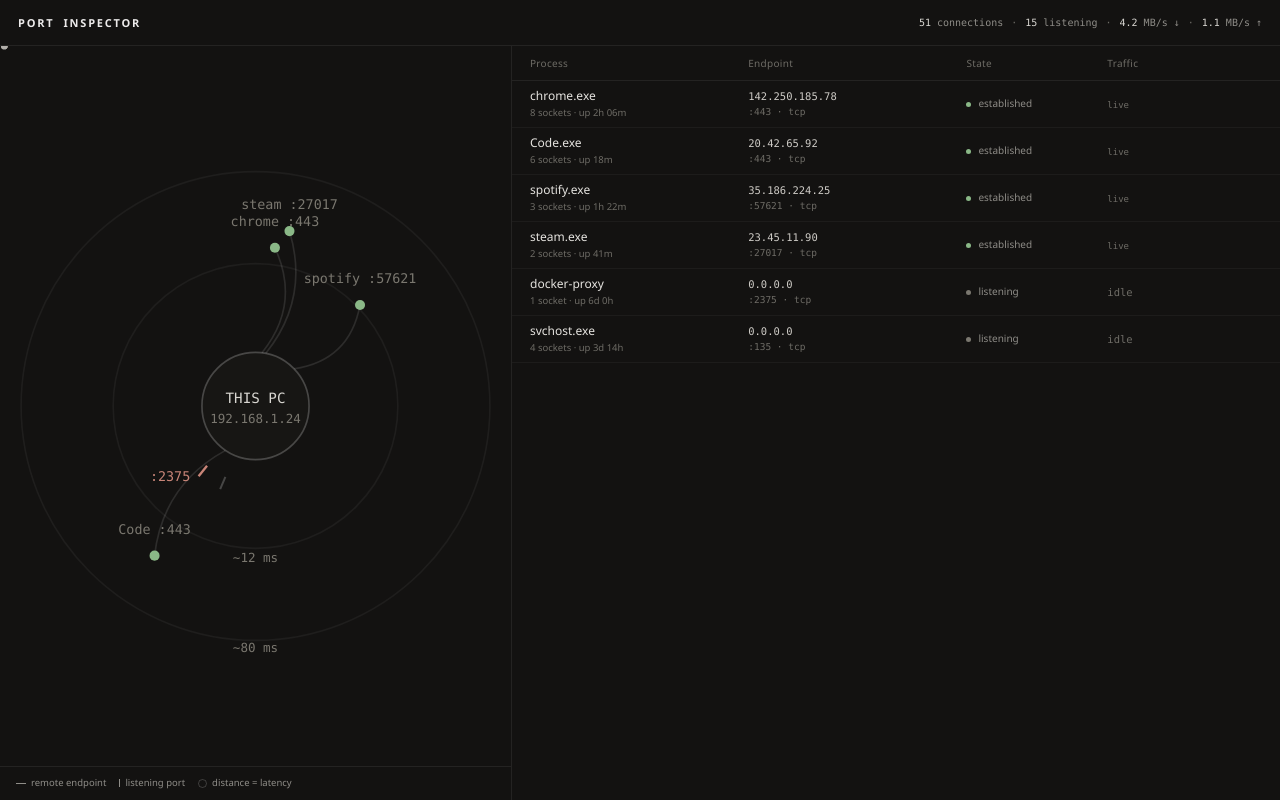
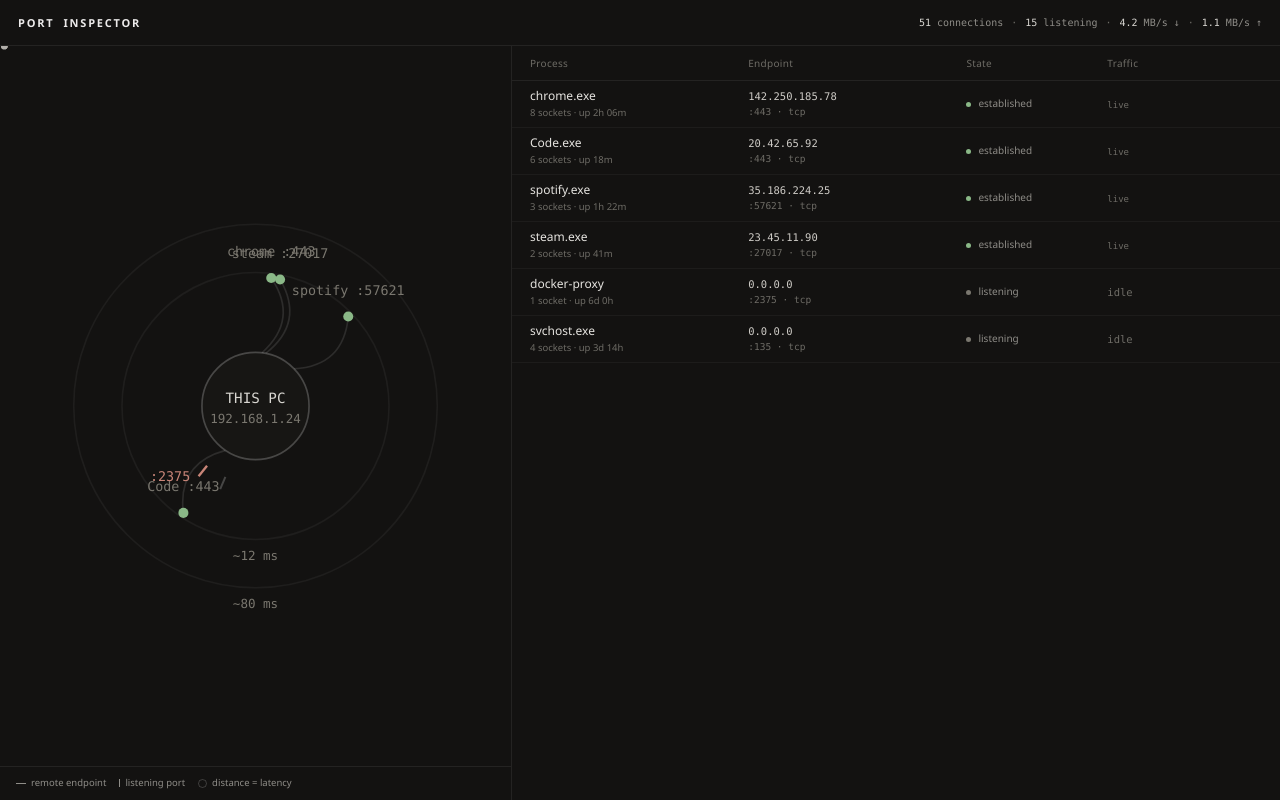
Before and after one commit to Pratham2994/Port-Inspector, a React (Vite) app: page / in a window 1280 px wide. Built offline with nearby package versions, Linux system fonts and the light colour scheme.

Commit message:
latency map with real endpoints

```diff
--- a/src/App.tsx
+++ b/src/App.tsx
@@ -27,7 +27,7 @@
       <div className="app">
         <TopBar totals={snap.totals} />
         <div className="main">
-          <MapCanvas groups={groups} selectedKey={selectedKey} />
+          <MapCanvas groups={groups} selectedKey={selectedKey} latencies={snap.latencies ?? {}} />
           <ConnList
             groups={groups}
             selectedKey={selectedKey}
--- a/src/components/MapCanvas.tsx
+++ b/src/components/MapCanvas.tsx
@@ -1,19 +1,16 @@
 import type { ConnGroup } from "../data/types";
+import { placeEndpoint, radiusFracFor, stableHash } from "../data/maplayout";
 import { useTip } from "./Tip";
 
 interface Props {
   groups: ConnGroup[];
   selectedKey: string | null;
+  latencies: Record<string, number | null>;
 }
 
 const CX = 150, CY = 215, R = 140, NODE = 32, TICK_IN = 46, TICK_OUT = 54;
-const RADII = [85, 140];
-
-function hash(s: string): number {
-  let h = 0;
-  for (let i = 0; i < s.length; i++) h = (h * 31 + s.charCodeAt(i)) >>> 0;
-  return h;
-}
+const RING_12 = R * radiusFracFor(12);
+const RING_80 = R * radiusFracFor(80);
 
 function polar(angleDeg: number, r: number) {
   const a = (angleDeg * Math.PI) / 180;
@@ -51,7 +48,7 @@
   return best || "this PC";
 }
 
-export default function MapCanvas({ groups, selectedKey }: Props) {
+export default function MapCanvas({ groups, selectedKey, latencies }: Props) {
   const tip = useTip();
   const remotes = groups.filter((g) => g.remoteAddr != null && g.state === "established");
   const listeners = groups.filter((g) => g.listenPort != null);
@@ -61,28 +58,28 @@
     <div className="map">
       <div className="map-canvas">
         <svg viewBox="0 0 300 430" preserveAspectRatio="xMidYMid meet">
-          {RADII.map((r) => (
+          {[RING_12, RING_80].map((r) => (
             <circle key={r} cx={CX} cy={CY} r={r} fill="none" stroke="rgba(255,255,255,0.05)" strokeWidth="1" />
           ))}
-          <text x={CX} y={308} textAnchor="middle" className="map-label" style={{ fontSize: 7.5 }}>~12 ms</text>
-          <text x={CX} y={362} textAnchor="middle" className="map-label" style={{ fontSize: 7.5 }}>~80 ms</text>
+          <text x={CX} y={CY + RING_12 + 12} textAnchor="middle" className="map-label" style={{ fontSize: 7.5 }}>~12 ms</text>
+          <text x={CX} y={CY + RING_80 + 12} textAnchor="middle" className="map-label" style={{ fontSize: 7.5 }}>~80 ms</text>
 
           {remotes.map((g) => {
-            const h = hash(g.remoteAddr!);
-            const angle = (h % 320) + 20;
-            const frac = 0.55 + ((h >>> 8) % 40) / 100;
+            const latency = latencies[g.remoteAddr!] ?? null;
+            const { angle, radiusFrac } = placeEndpoint(g.remoteAddr!, latency);
             const id = `arc-${g.key.replace(/[^a-z0-9]/gi, "")}`;
             const sel = g.key === selectedKey;
-            const end = polar(angle, R * frac);
+            const end = polar(angle, R * radiusFrac);
             const packets = Math.min(g.conns.length, sel ? 3 : 1);
+            const latText = latency != null ? ` It answers in about ${latency} ms.` : latency === null && g.remoteAddr! in latencies ? " It did not answer when asked." : "";
             return (
               <g
                 key={g.key}
                 {...tip.for(
-                  `${g.procName} talking to ${g.remoteAddr} on port ${g.remotePort}. Dots travelling the line are your data moving.`,
+                  `${g.procName} talking to ${g.remoteAddr} on port ${g.remotePort}. Dots travelling the line are your data moving.${latText}`,
                 )}
               >
-                <path id={id} className={`arc${sel ? " sel" : ""}`} pathLength={1} d={arcPath(angle, frac)} fill="none" />
+                <path id={id} className={`arc${sel ? " sel" : ""}`} pathLength={1} d={arcPath(angle, radiusFrac)} fill="none" />
                 {Array.from({ length: packets }, (_, p) => (
                   <circle key={p} r={sel ? 2.2 : 2} fill={sel ? "#ececea" : "#b5b2ad"} opacity={sel ? 1 : 0.6}>
                     <animateMotion dur={`${1.8 + p * 0.5}s`} begin={`${0.2 + p * 0.45}s`} repeatCount="indefinite">
@@ -99,8 +96,7 @@
           })}
 
           {listeners.map((g) => {
-            const h = hash(String(g.listenPort));
-            const angle = (h % 340) + 10;
+            const angle = 10 + (stableHash(String(g.listenPort)) % 340);
             const a = (angle * Math.PI) / 180;
             const x1 = CX + TICK_IN * Math.cos(a), y1 = CY + TICK_IN * Math.sin(a);
             const x2 = CX + TICK_OUT * Math.cos(a), y2 = CY + TICK_OUT * Math.sin(a);
--- /dev/null
+++ b/src/data/maplayout.ts
@@ -0,0 +1,18 @@
+export function stableHash(s: string): number {
+  let h = 0;
+  for (let i = 0; i < s.length; i++) h = (h * 31 + s.charCodeAt(i)) >>> 0;
+  return h;
+}
+
+/**
+ * Distance from the middle, as a fraction of the map radius. Faster answers
+ * sit closer to the middle; 400 ms and beyond sit at the edge.
+ */
+export function radiusFracFor(latency: number | null): number {
+  if (latency == null) return 0.55;
+  return Math.min(0.95, 0.3 + (0.65 * Math.log(Math.max(1, latency))) / Math.log(400));
+}
+
+export function placeEndpoint(host: string, latency: number | null): { angle: number; radiusFrac: number } {
+  return { angle: 20 + (stableHash(host) % 320), radiusFrac: radiusFracFor(latency) };
+}
--- a/src/data/types.ts
+++ b/src/data/types.ts
@@ -24,6 +24,7 @@
   t: number;
   conns: Connection[];
   totals: Totals;
+  latencies?: Record<string, number | null>;
 }
 
 /** Raw netstat row before it is joined with process names and history. */
```
Also changed, not shown: src/data/collector.ts (+34 -1 lines), src/data/latency.ts (added, +43 -0 lines), 2 other files (tests, documents, lock files or other folders).
